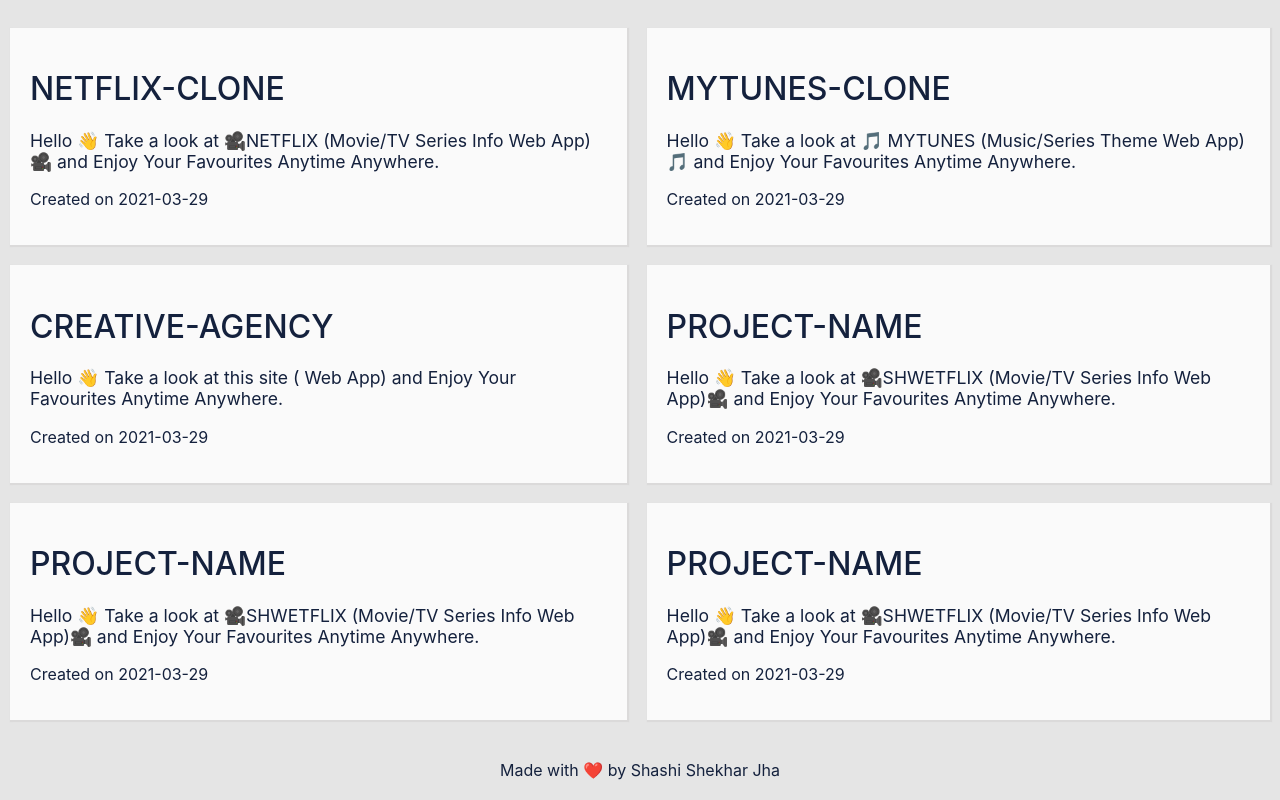
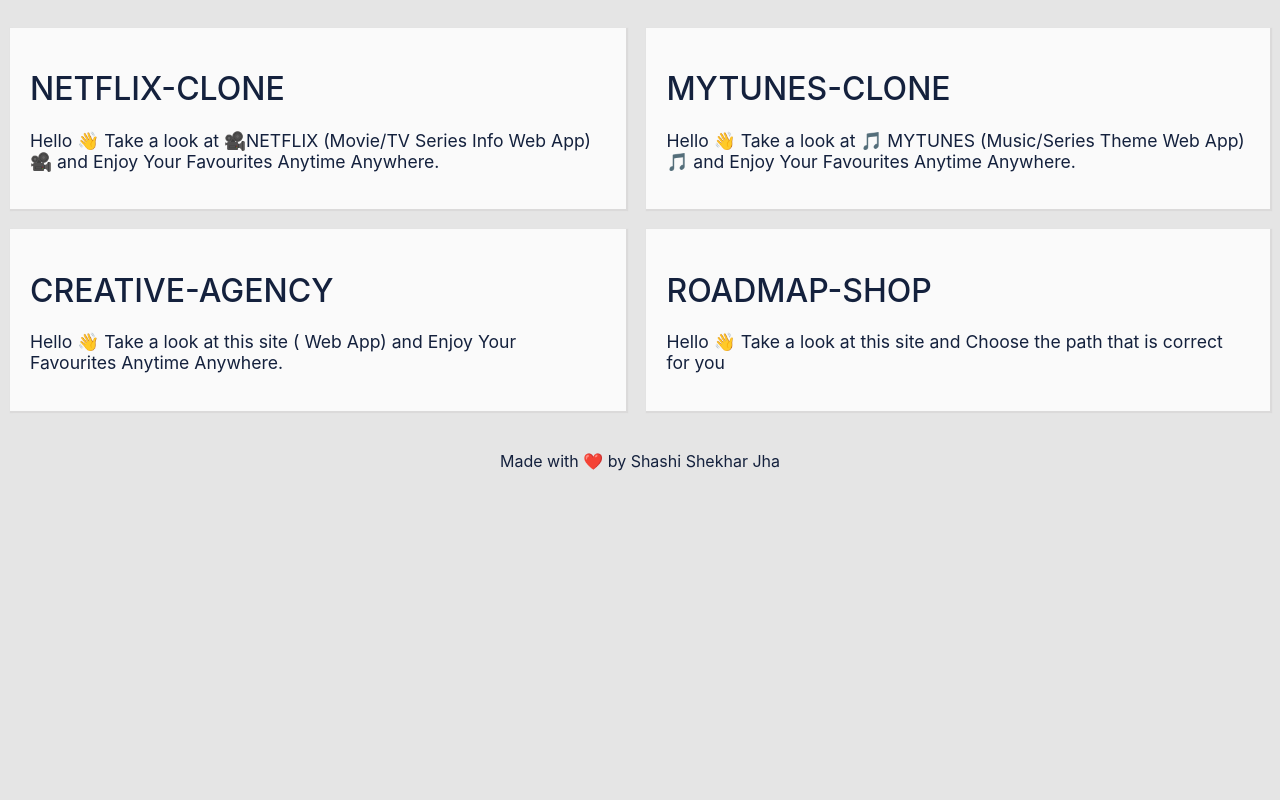
Before and after one commit to ShashiShekhar001/portfolio, a React (Create React App) app: page /projects in a window 1280 px wide. Shown: the part 554-1354 px from the top of the page. After the commit the page ends 1045 px from the top, so only its background shows below. Built offline with nearby package versions, Linux system fonts and the light colour scheme.

Commit message:
Update Projects.jsx

```diff
--- a/src/components/navbar/projects/Projects.jsx
+++ b/src/components/navbar/projects/Projects.jsx
@@ -14,7 +14,6 @@
             <div className="item-cont">
                 <h1 className="item-name">NETFLIX-CLONE</h1>
                 <p className="item-detail">Hello 👋 Take a look at 🎥NETFLIX (Movie/TV Series Info Web App)🎥 and Enjoy Your Favourites Anytime Anywhere.</p>
-                <p className="item-date">Created on 2021-03-29</p>
             </div>
          </div></a>
          <a href="https://github.com/ShashiShekhar001/mytunes-clone" style={mystyle}>
@@ -23,7 +22,6 @@
                 <h1 className="item-name">MYTUNES-CLONE</h1>
                 <p className="item-detail">Hello 👋 Take a look at 🎵 MYTUNES (Music/Series Theme Web App)
 🎵 and Enjoy Your Favourites Anytime Anywhere.</p>
-                <p className="item-date">Created on 2021-03-29</p>
             </div>
          </div></a>
          <a href="https://github.com/ShashiShekhar001/Creative-Agency" style={mystyle}>
@@ -31,30 +29,16 @@
             <div className="item-cont">
                 <h1 className="item-name">CREATIVE-AGENCY</h1>
                 <p className="item-detail">Hello 👋 Take a look at this site ( Web App) and Enjoy Your Favourites Anytime Anywhere.</p>
-                <p className="item-date">Created on 2021-03-29</p>
             </div>
          </div></a>
+         <a href="https://github.com/ShashiShekhar001/Roadmap_shop" style={mystyle}>
          <div className="grid-item">
             <div className="item-cont">
-                <h1 className="item-name">PROJECT-NAME</h1>
-                <p className="item-detail">Hello 👋 Take a look at 🎥SHWETFLIX (Movie/TV Series Info Web App)🎥 and Enjoy Your Favourites Anytime Anywhere.</p>
-                <p className="item-date">Created on 2021-03-29</p>
+                <h1 className="item-name">ROADMAP-SHOP</h1>
+                <p className="item-detail">Hello 👋 Take a look at this site and Choose the path that is correct for you</p>
             </div>
          </div>
-         <div className="grid-item">
-            <div className="item-cont">
-                <h1 className="item-name">PROJECT-NAME</h1>
-                <p className="item-detail">Hello 👋 Take a look at 🎥SHWETFLIX (Movie/TV Series Info Web App)🎥 and Enjoy Your Favourites Anytime Anywhere.</p>
-                <p className="item-date">Created on 2021-03-29</p>
-            </div>
-         </div>
-         <div className="grid-item">
-            <div className="item-cont">
-                <h1 className="item-name">PROJECT-NAME</h1>
-                <p className="item-detail">Hello 👋 Take a look at 🎥SHWETFLIX (Movie/TV Series Info Web App)🎥 and Enjoy Your Favourites Anytime Anywhere.</p>
-                <p className="item-date">Created on 2021-03-29</p>
-            </div>
-         </div>
+         </a>
 </div>
 
     </div>
```
